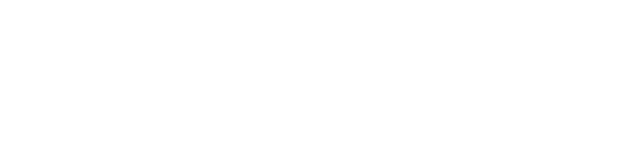
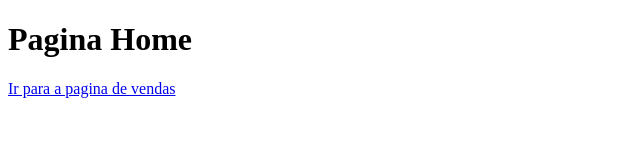
Before and after one commit to gabrielsalesdavid/DevSuperior-GitHub, a plain HTML site: page index.html in a window 1280 px wide. Shown: the whole page, without its empty margins (0-640 px from the left). Drawn offline with Linux system fonts and the light colour scheme.

Commit message:
Acrescentado valor das vendas e body do index

```diff
--- a/index.html
+++ b/index.html
@@ -6,6 +6,7 @@
     <title>Document</title>
 </head>
 <body>
-
+    <h1>Pagina Home</h1>
+    <a href = "vendas.html">Ir para a pagina de vendas</a>
 </body>
 </html>
```
Also changed, not shown: vendas.html (+1 -0 lines).
